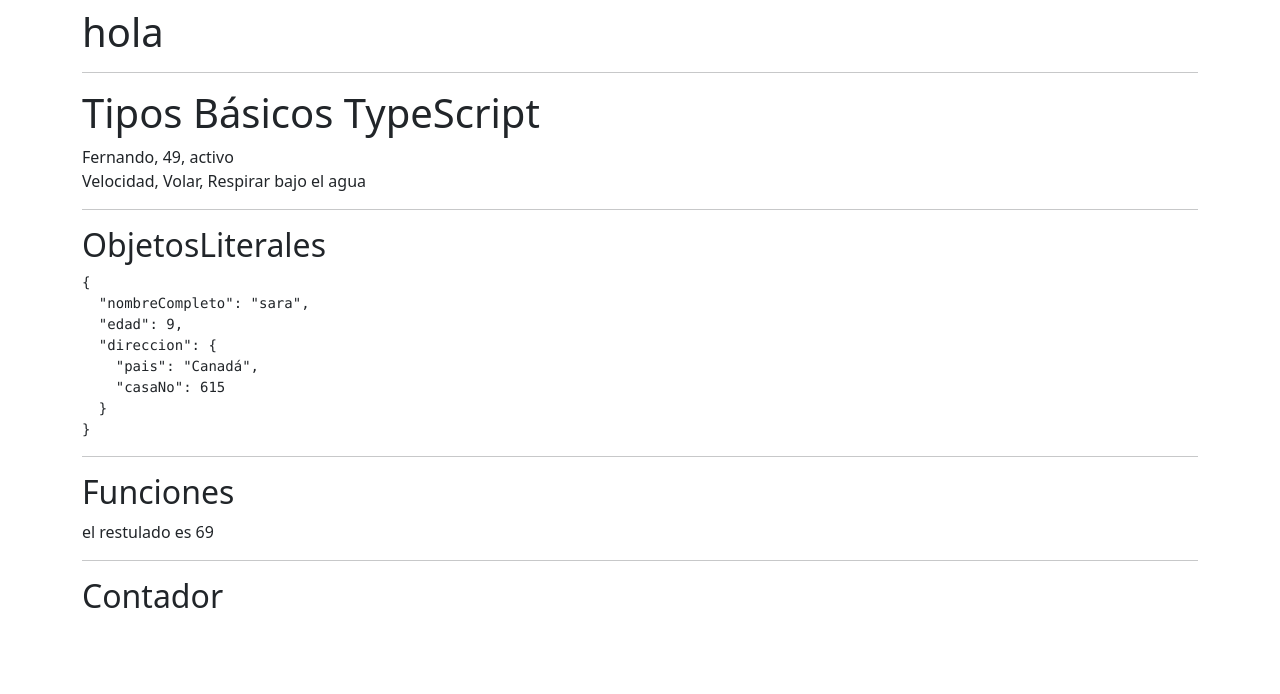
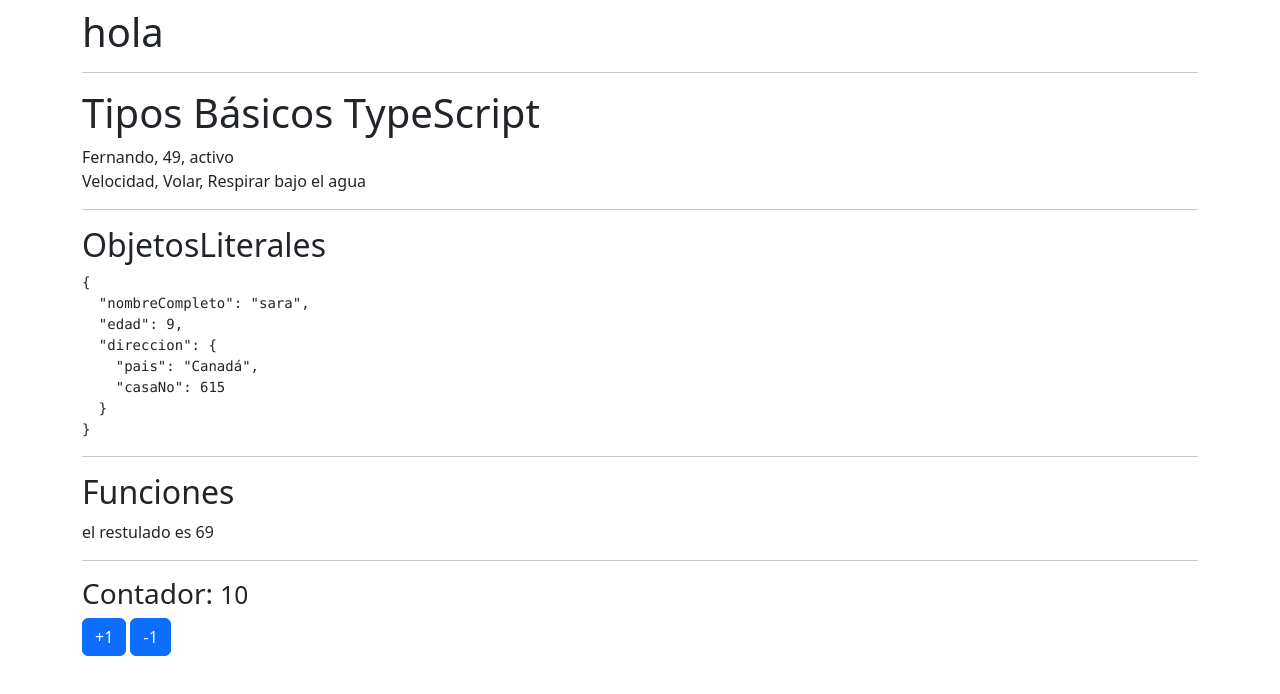
Before and after one commit to jgmejiaco/react_native, a React (Create React App) app in the folder native01/: page / in a window 1280 px wide. Shown: the top 694 px of the page. Built offline with nearby package versions, Linux system fonts and the light colour scheme.

Commit message:
componente contador

```diff
--- a/native01/src/components/Contador.tsx
+++ b/native01/src/components/Contador.tsx
@@ -1,7 +1,32 @@
+import {useState} from "react";
+
 const Contador = () => {
+
+    const [valor, setValor] = useState(10);
+
+    const acumular = (numero: number) => {
+        setValor(valor + numero);
+    }
+
   return (
     <>
-        <h2>Contador</h2>
+        <h3>Contador: <small>{valor}</small></h3>
+
+        <button
+            className="btn btn-primary"
+            onClick={()=>acumular(1)}
+        >
+            +1
+        </button>
+
+        &nbsp;
+
+        <button
+            className="btn btn-primary"
+            onClick={()=>acumular(-1)}
+        >
+            -1
+        </button>
     </>
   )
 }
```
